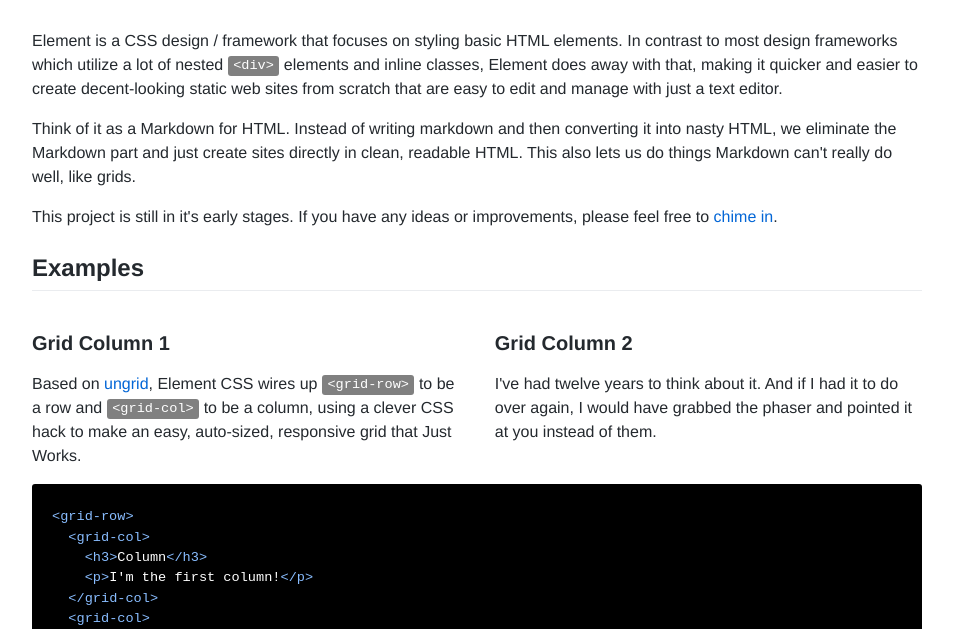
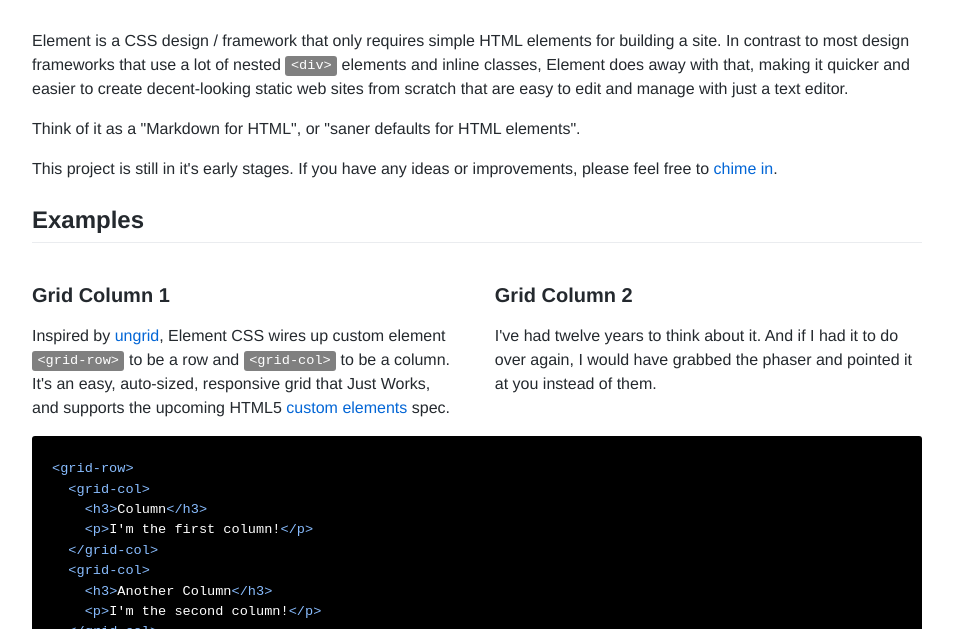
Before and after one commit to neocities/element, a website: page index.html in a window 1280 px wide. Shown: the part 163-792 px from the top of the page, without its empty margins (163-1116 px from the left). Drawn offline with nearby package versions, Linux system fonts and the light colour scheme.

Commit message:
some copy changes for the index.html

```diff
--- a/index.html
+++ b/index.html
@@ -20,18 +20,15 @@
     </header>
 
     <p>
-      Element is a CSS design / framework that focuses on styling basic HTML
-      elements. In contrast to most design frameworks which utilize a lot of nested
+      Element is a CSS design / framework that only requires simple HTML
+      elements for building a site. In contrast to most design frameworks that use a lot of nested
       <code>&lt;div&gt;</code> elements and inline classes, Element does away with that,
       making it quicker and easier to create decent-looking static web sites from
       scratch that are easy to edit and manage with just a text editor.
     </p>
 
     <p>
-      Think of it as a Markdown for HTML. Instead of writing markdown and then converting
-      it into nasty HTML, we eliminate the Markdown part and just create sites directly
-      in clean, readable HTML. This also lets us do things Markdown can't really do well,
-      like grids.
+      Think of it as a "Markdown for HTML", or "saner defaults for HTML elements".
     </p>
 
     <p>
@@ -46,8 +43,8 @@
       <grid-col>
         <h3>Grid Column 1</h3>
         <p>
-          Based on <a href="http://chrisnager.github.io/ungrid/">ungrid</a>, Element CSS wires up <code>&lt;grid-row&gt;</code> to be a row
-          and <code>&lt;grid-col&gt;</code> to be a column, using a clever CSS hack to make an easy, auto-sized, responsive grid that Just Works.
+          Inspired by <a href="http://chrisnager.github.io/ungrid/">ungrid</a>, Element CSS wires up custom element <code>&lt;grid-row&gt;</code> to be a row
+          and <code>&lt;grid-col&gt;</code> to be a column. It's an easy, auto-sized, responsive grid that Just Works, and supports the upcoming HTML5 <a href="https://developer.mozilla.org/en-US/docs/Web/Web_Components/Custom_Elements">custom elements</a> spec.
         </p>
       </grid-col>
       <grid-col>
```
